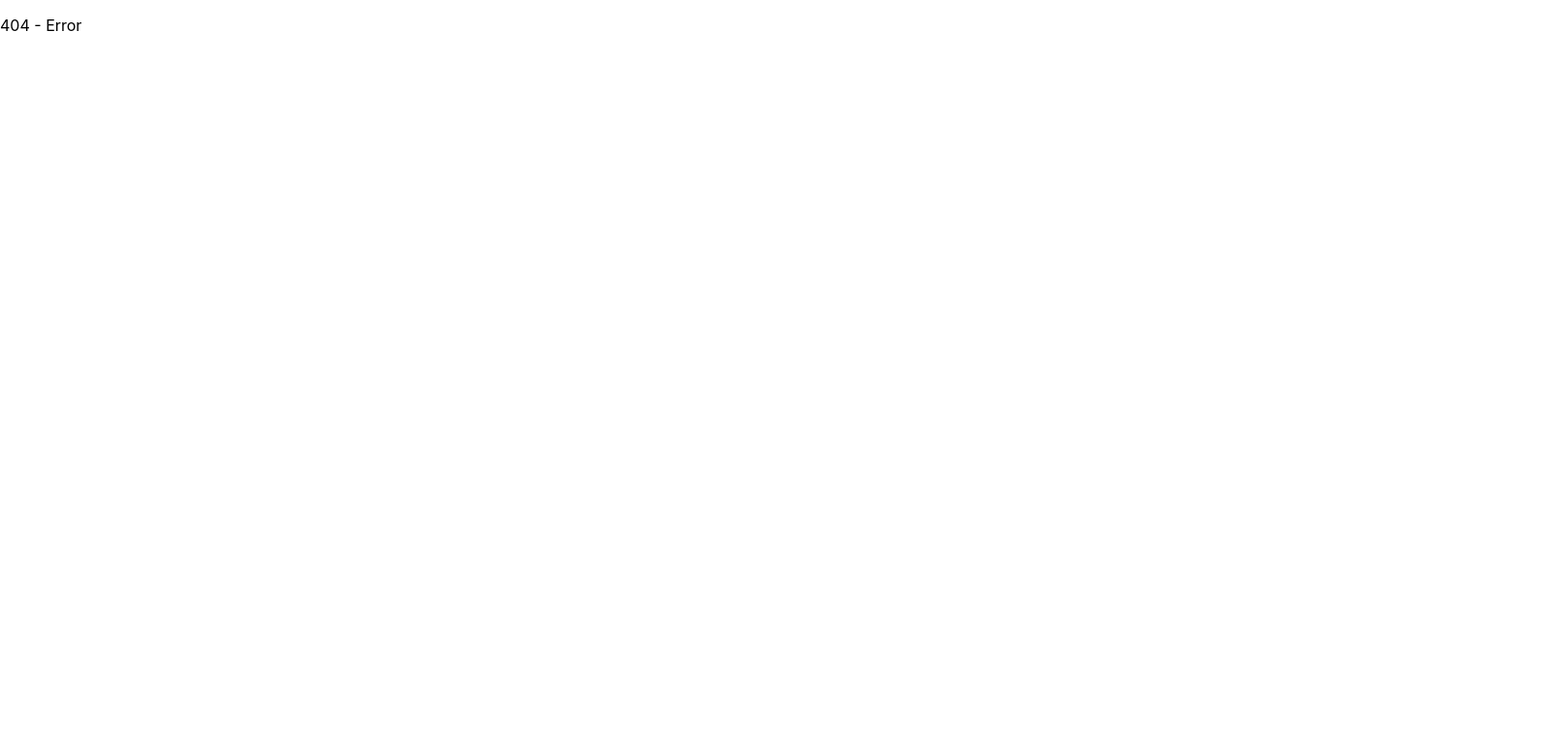
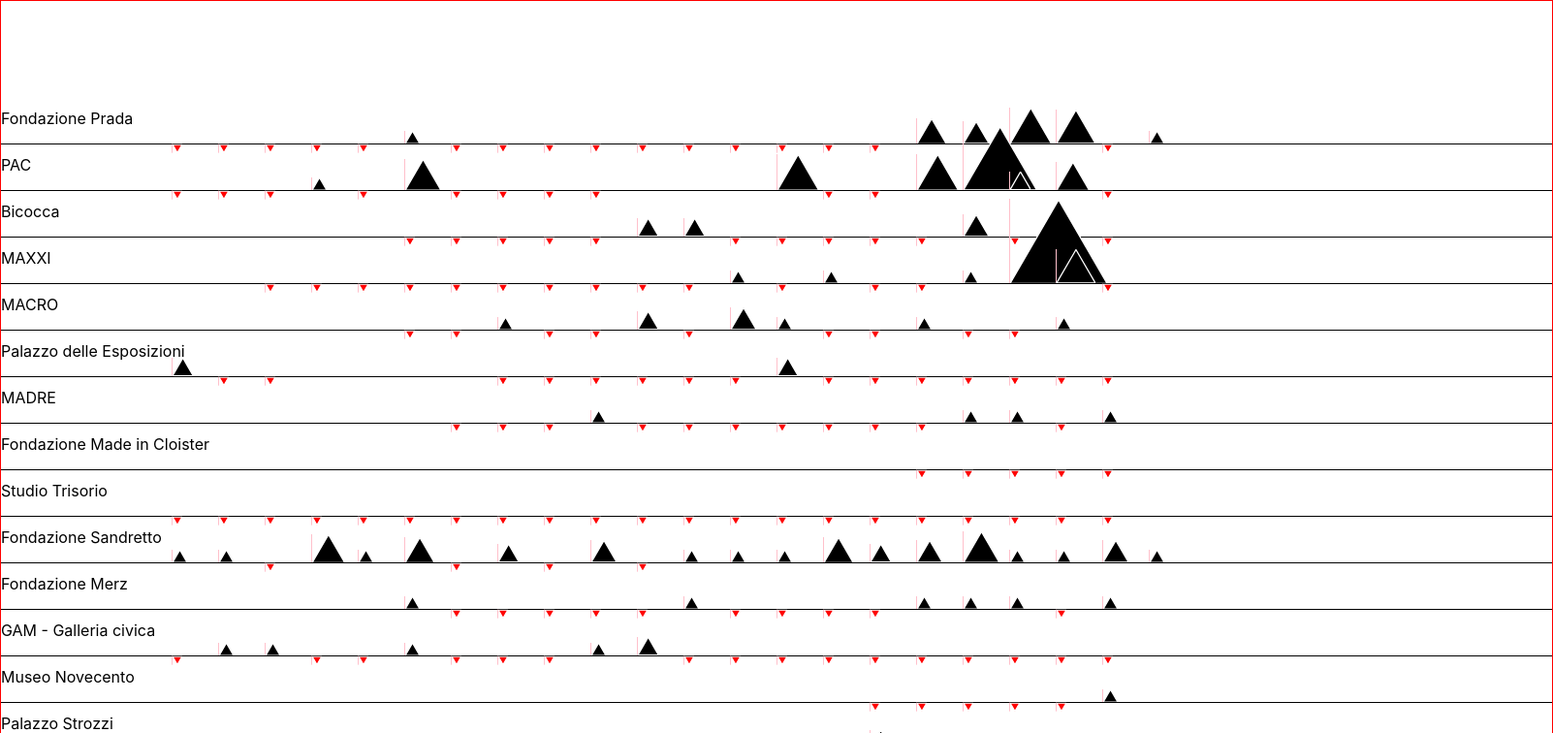
Before and after one commit to ArchiMidi/AAD_Charts_proportions, a React (Create React App) app: page /inline in a window 1280 px wide. Shown: the top 756 px of the page at 97% size, 1602 px wide, since content can reach past the window. Built offline with nearby package versions, Linux system fonts and the light colour scheme.

Commit message:
update routing

```diff
--- a/src/pages/HomePage.js
+++ b/src/pages/Calendar.js
@@ -1,6 +1,6 @@
 import Chart from "../components/Chart"
 
-export default function HomePage(props) {
+export default function Calendar(props) {
 const {data} = props
 
   return (
--- a/src/pages/ThirdPage.js
+++ b/src/pages/InlineTriangles.js
@@ -3,7 +3,7 @@ import TrianglesYearsLine from '../components/TrianglesYearsLine'
 import { ReactComponent as Triangle } from "../assets/triangle.svg"
 
 
-export default function SecondPage(props) {
+export default function InlineTriangles(props) {
   function calculateTriangleSide(area) {
     return Math.sqrt(4 * area / 1.7320508075688772) * 10
   }
@@ -37,22 +37,24 @@ export default function SecondPage(props) {
               return typeof value === 'number' ?
                <Triangle
                 key={name + value + i}
-                width={calculateTriangleSide(value)}
+                width={(value !== 0 ? calculateTriangleSide(value) : 10)}
                 style={{
                   position: 'absolute',
                   left: `${i * 3 + 5}rem`,
                   borderLeft: '1px solid pink',
-                  bottom: '0rem',
+                  bottom: (value !== 0 ? "0rem" : -10),
                   stroke: 'white',
                   strokeWidth: '0.08rem',
                   strokeLinejoin: 'round',
+                  fill: value === 0 && "red",
+                  transform: value === 0 && 'scaleY(-1)'
 
                 }}
               /> : <p  style={{position: 'absolute',
                   left: `${i * 3 + 5}rem`,
                   alignText: "left",
                   borderLeft: '1px solid red',}}>
-                  x
+                  {/* x */}
                   </p>
             })}
           </div>
```
Also changed, not shown: src/App.js (+5 -5 lines).
